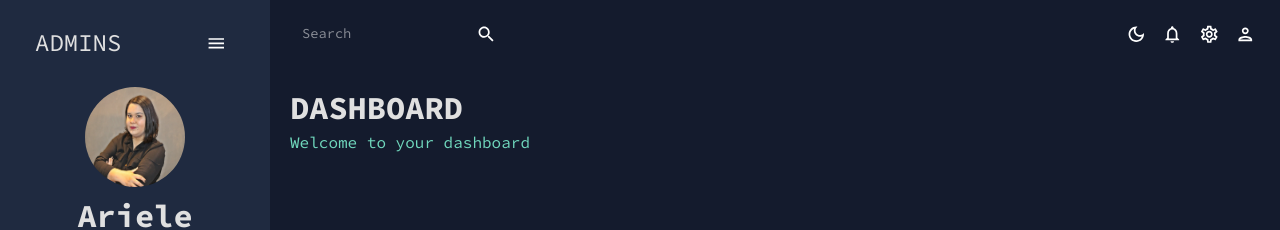
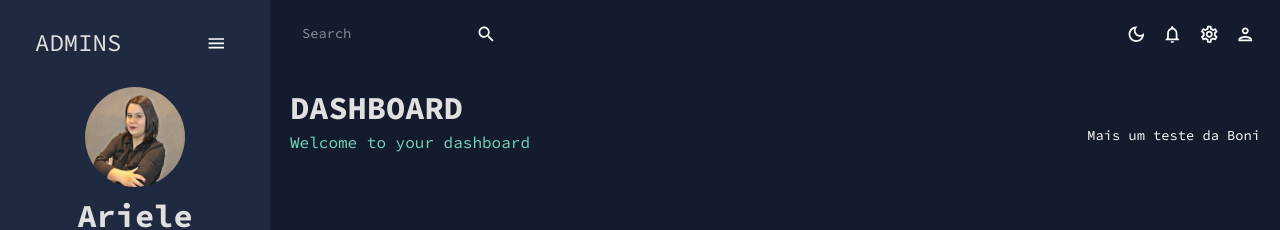
Before and after one commit to bonieasy/admin-dashboard, a React (Create React App) app: page / in a window 1280 px wide. Shown: the top 230 px of the page. Built offline with nearby package versions, Linux system fonts and the light colour scheme.

Commit message:
Learning to how work in differents branches

```diff
--- a/src/scenes/dashboard/index.jsx
+++ b/src/scenes/dashboard/index.jsx
@@ -1,4 +1,4 @@
-import { Box } from "@mui/material";
+import { Box, Typography } from "@mui/material";
 import Header from "../../components/Header";
 
 const Dashboard = () => {
@@ -6,6 +6,7 @@ const Dashboard = () => {
     <Box m="20px">
         <Box display="flex" justifyContent="space-between" alignItems="center">
             <Header title="DASHBOARD" subtitle="Welcome to your dashboard" />
+            <Typography>Mais um teste da Boni</Typography>
         </Box>
     </Box>
     );
```
